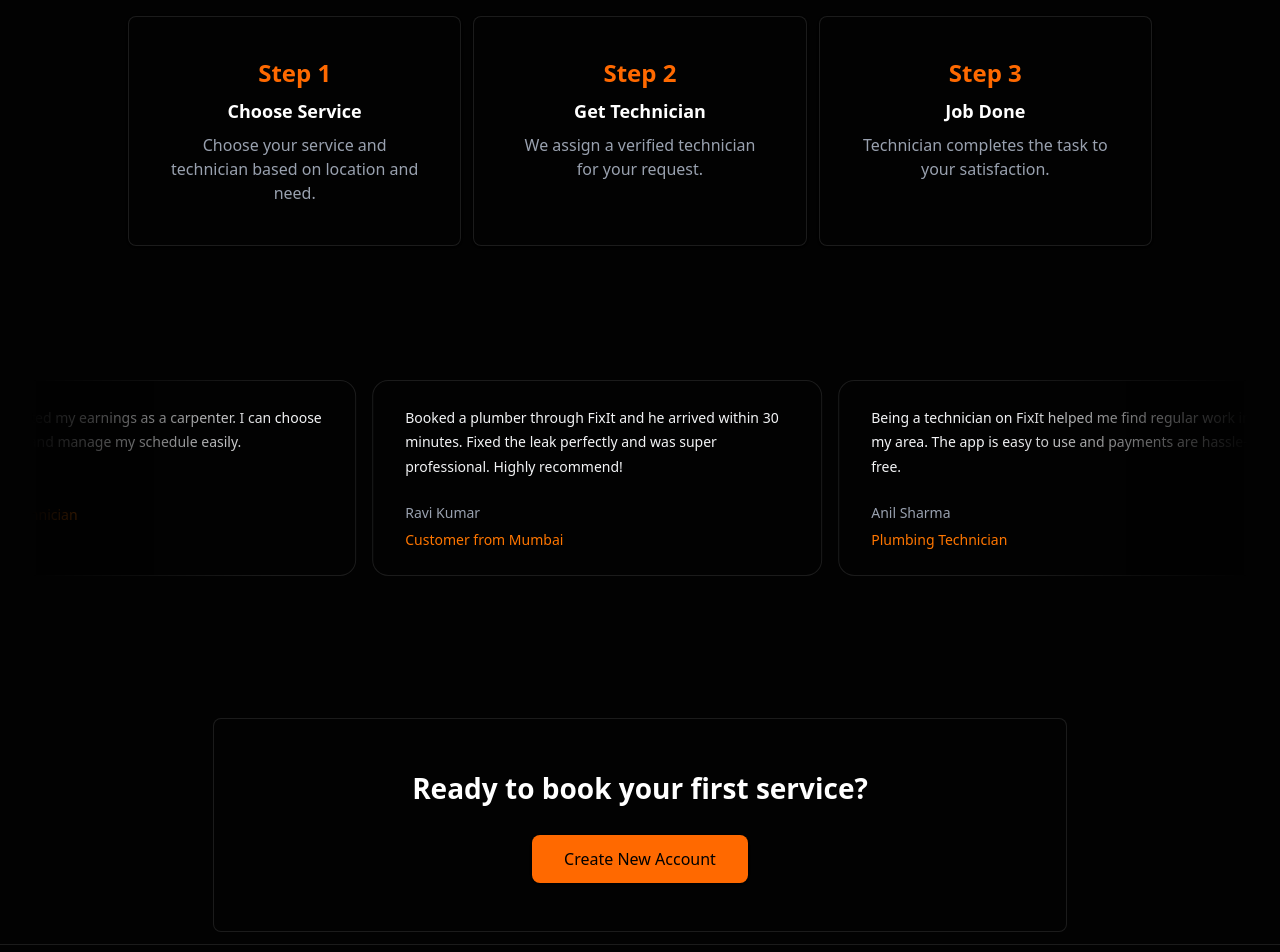
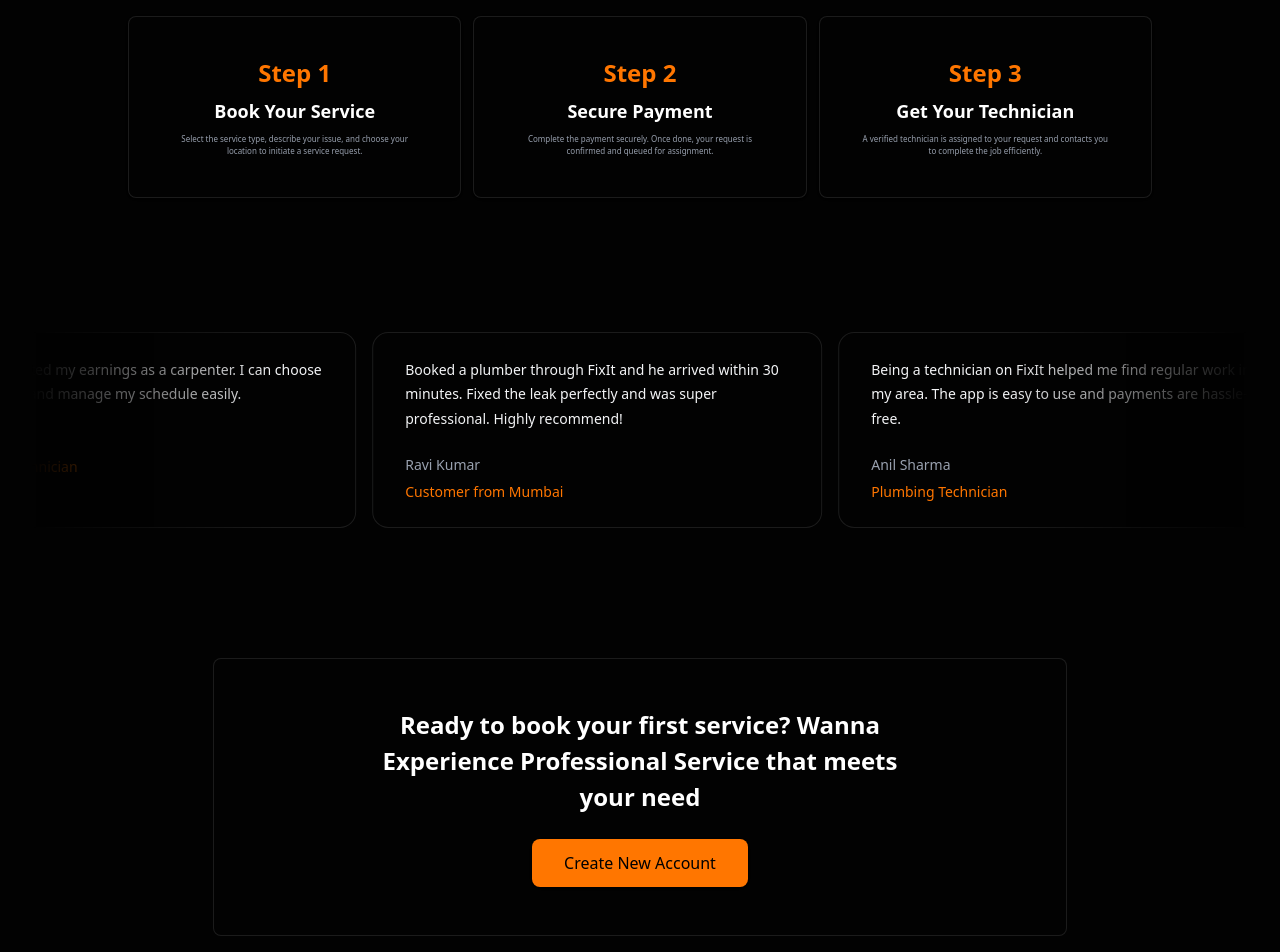
Before and after one commit to SwapniL1563/fix-it, a Next.js app: page / in a window 1280 px wide. Shown: the part 1300-2252 px from the top of the page. Built offline with nearby package versions, Linux system fonts and the light colour scheme.

Commit message:
feat:final changes

```diff
--- a/app/layout.tsx
+++ b/app/layout.tsx
@@ -25,7 +25,7 @@ export default function RootLayout({
   children: React.ReactNode;
 }>) {
   return (
-    <html lang="en" className="dark" suppressHydrationWarning>
+    <html lang="en" className="dark">
       <body>
         <Providers>
           {children}
--- a/app/page.tsx
+++ b/app/page.tsx
@@ -10,10 +10,7 @@ export default function Home() {
       <div className="z-20 relative">
       <main className="min-h-screen min-w-full  text-gray-800 ">
       <section className="bg-black min-w-full text-center pt-44 pb-32 md:pt-52 md:pb-40 px-6 flex flex-col justify-center overflow-hidden  items-center relative">
-        {/* <Image src="/bgbg.png" className="absolute w-full h-full z-0 opacity-30" alt="img"  height={1000} width={1000}/> */}
-      <video
-      src="/bg-vid.mp4"
-      className="absolute inset-0 w-full h-full object-cover z-0 opacity-40" autoPlay muted loop></video>
+      <video src="/bg-vid.mp4" className="absolute inset-0 w-full h-full object-cover z-0 opacity-40" autoPlay muted loop></video>
 
       <div className="absolute inset-0 z-0">
       <div className="absolute inset-0 bg-gradient-to-r from-black/70 via-transparent to-black/70 opacity-90"></div>
@@ -43,7 +40,7 @@ export default function Home() {
       </section>
 
       <section id="services" className="py-16 relative bg-[#020202]">
-        <h2 className="text-[1.65rem] md:text-[1.75rem] font-bold text-center mb-4 md:mb-8 text-white">Our Services</h2>
+        <h2 className="text-[1.65rem] md:text-[1.75rem] font-bold text-center mb-4 md:mb-8 text-white">Services We Provide</h2>
         <div className="grid grid-cols-2 md:grid-cols-3 lg:grid-cols-3 gap-2 md:gap-3 w-[90%] md:max-w-5xl mx-auto z-20">
           {[
             { name: "Plumbing", icon: "🔧" },
@@ -66,18 +63,17 @@ export default function Home() {
       <section id="work" className="pt-10 pb-8 md:px-6 text-center bg-[#020202]">
         <h2 className="text-[1.65rem] md:text-[1.75rem] font-bold mb-4 md:mb-8 text-white">How It Works</h2>
         <div className="grid grid-cols-1 md:grid-cols-3 gap-2 md:gap-3 w-[90%] max-w-5xl mx-auto ">
-          {[
-            { step: "1", title: "Choose Service", desc: "Choose your service and technician based on location and need." },
-            { step: "2", title: "Get Technician", desc: "We assign a verified technician for your request." },
-            { step: "3", title: "Job Done", desc: "Technician completes the task to your satisfaction." },
-          ].map((item) => (
+          {[ {  step: "1", title: "Book Your Service", desc: "Select the service type, describe your issue, and choose your location to initiate a service request."},
+             {  step: "2", title: "Secure Payment", desc: "Complete the payment securely. Once done, your request is confirmed and queued for assignment."},
+             {  step: "3", title: "Get Your Technician", desc: "A verified technician is assigned to your request and contacts you to complete the job efficiently."},
+            ].map((item) => (
             <div
               key={item.step}
               className="bg-neutral-950/10 border hover:border-[#ff7600]/30 rounded-md shadow p-8 md:p-10 hover:shadow-md transition sm:w-[90%] md:w-full"
             >
-              <div className="text-xl md:text-2xl font-bold text-orange-500 mb-2">Step {item.step}</div>
+              <div className="text-xl md:text-2xl font-bold text-[#ff7600] mb-2">Step {item.step}</div>
               <h3 className="md:text-lg font-semibold mb-2 text-white">{item.title}</h3>
-              <p className="text-sm md:text-base text-gray-400">{item.desc}</p>
+              <p className="text-sm md:text-[0.5rem] md:text-base text-gray-400">{item.desc}</p>
             </div>
           ))}
         </div>
@@ -87,14 +83,14 @@ export default function Home() {
         <Testimonials/>
       </section>
 
-      <section id="contact" className="text-center pt-8 pb-4 md:pt-10 md:pb-3 bg-[#020202] flex justify-center items-center">
-        <div className="w-[90%] md:w-2/3 p-8 md:p-12 bg-neutral-950/10 border rounded-md">
-          <h2 className="text-lg md:text-[1.75rem] font-bold text-white">
-          Ready to book your first service?
+      <section id="contact" className="text-center pt-8 pb-4 md:pt-7 md:pb-5 bg-[#020202] flex justify-center items-center">
+        <div className="w-[90%] md:w-2/3 p-8 md:p-12 bg-neutral-950/10 border rounded-md flex flex-col justify-center items-center">
+          <h2 className="md:text-[1.5rem] font-bold text-white md:w-[70%] text-center">
+          Ready to book your first service? Wanna Experience Professional Service that meets your need
         </h2>
         <Link
           href="/signup"
-          className="mt-6 inline-block px-8 py-3 bg-orange-500 text-black font-medium rounded-md shadow hover:bg-orange-600 transition"
+          className="mt-6 inline-block px-8 py-3 bg-[#ff7600] text-black font-medium rounded-md shadow hover:bg-[#ff6a00] transition"
         >
           Create New Account
         </Link>
--- a/components/AdminBookings.tsx
+++ b/components/AdminBookings.tsx
@@ -132,13 +132,13 @@ export default function AdminBookings({ bookings, refresh }: Props) {
                   <>
                     <button
                       onClick={() => updateStatus(b.id, "COMPLETED")}
-                      className="px-3 py-2 bg-green-600 rounded text-white hover:bg-green-700"
+                      className="px-3 py-2 bg-green-600 rounded text-black font-medium hover:bg-green-700"
                     >
                       Mark Completed
                     </button>
                     <button
                       onClick={() => updateStatus(b.id, "CANCELLED")}
-                      className="px-3 py-2 bg-red-600 rounded text-white hover:bg-red-700"
+                      className="px-3 py-2 bg-red-600 rounded text-black font-medium hover:bg-red-700"
                     >
                       Cancel
                     </button>
--- a/components/AdminTechnicians.tsx
+++ b/components/AdminTechnicians.tsx
@@ -146,14 +146,14 @@ export default function AdminTechnicians({
                 <button
                   onClick={() => verifyTech(tech.id)}
                   disabled={loadingId === tech.id}
-                   className="w-full md:w-1/2 text-sm md:text-base md:auto px-4 py-2 text-green-400 border-1 border-green-500/40 bg-green-500/20 font-medium rounded transition"
+                   className="w-full md:w-1/2 text-sm md:text-base md:auto px-4 py-2 text-green-400 border-1 border-green-500/40 bg-green-500/20 font-medium  rounded transition"
                 >
                   {loadingId === tech.id ? "Verifying..." : "Verify"}
                 </button>
               )}
               <button
                 onClick={() => deleteTech(tech.id)}
-                className="w-full md:w-1/2 text-sm md:text-base md:auto px-4 py-2 bg-[#ff7600] text-black font-medium rounded transition"
+                className="w-full md:w-1/2 text-sm md:text-base md:auto px-4 py-2 bg-[#ff7600] hover:bg-[#ff6a00] text-black font-medium rounded transition"
               >
                 Delete
               </button>
--- a/components/AdminUsers.tsx
+++ b/components/AdminUsers.tsx
@@ -78,7 +78,7 @@ export default function AdminUsers({ users, refresh }: AdminUsersProps) {
               <button
                 onClick={() => deleteUser(user.id)}
                 disabled={loadingId === user.id}
-                className="mt-3 px-3 py-2 bg-[#ff7600] text-black rounded transition font-medium"
+                className="mt-3 px-3 py-2 bg-[#ff7600] hover:bg-[#ff6a00] text-black rounded transition font-medium"
               >
                 {loadingId === user.id ? "Deleting..." : "Delete"}
               </button>
--- a/components/BookingCancelModal.tsx
+++ b/components/BookingCancelModal.tsx
@@ -21,7 +21,7 @@ export default function BookingCancelModal({
               onConfirm();
               onClose();
             }}
-            className="px-3 py-1 bg-[#ff7600] text-black font-medium rounded"
+            className="px-3 py-1 bg-[#ff7600] hover:bg-[#ff6a00] text-black font-medium rounded"
           >
             Yes, Cancel
           </button>
--- a/components/BookingCardCustomer.tsx
+++ b/components/BookingCardCustomer.tsx
@@ -1,3 +1,4 @@
+"use client"
 import { useState } from "react";
 import ReviewModal from "./ReviewModal";
 
--- a/components/BookingModal.tsx
+++ b/components/BookingModal.tsx
@@ -66,7 +66,7 @@ export default function BookingModal({ technicianId, onClose, onBooked }: Bookin
           <button
             onClick={createBooking}
             disabled={loading}
-            className="px-4 py-2 bg-[#ff7600] text-black font-medium rounded"
+            className="px-4 py-2 bg-[#ff7600] hover:bg-[#ff6a00] text-black font-medium rounded"
           >
             {loading ? "Redirecting..." : "Confirm & Pay"}
           </button>
--- a/components/CustomerDashboardContent.tsx
+++ b/components/CustomerDashboardContent.tsx
@@ -92,7 +92,8 @@ export default function CustomerDashboardContent() {
 
   return (
     <div className="w-full min-h-full md:p-1 py-2 md:py-4 relative overflow-hidden">
-      <h1 className="md:text-lg px-1 md:mb-1">Welcome back, {session?.user?.name}</h1>
+      <h1 className="md:text-lg px-1 md:mb-1">Welcome back, {session?.user?.name ? ( <h1>Welcome, {session.user.name}</h1>) : (
+      <h1 className="text-2xl font-semibold">Loading...</h1>)}</h1>
 
       <BookingStatsCustomer bookings={bookings} />
 
@@ -122,7 +123,7 @@ export default function CustomerDashboardContent() {
 
         <button
           onClick={fetchTechnicians}
-          className="px-3 text-sm md:text-base md:px-4 py-2 md:py-3 rounded bg-[#ff7600] w-full md:w-auto text-black font-medium cursor-pointer"
+          className="px-3 text-sm md:text-base md:px-4 py-2 md:py-3 rounded bg-[#ff7600] hover:bg-[#ff6a00] w-full md:w-auto text-black font-medium cursor-pointer"
         >
           Apply filters
         </button>
@@ -151,7 +152,7 @@ export default function CustomerDashboardContent() {
               <StarRating rating={parseFloat(item.avgRating)} />
               <button
                 onClick={() => setSelectedTech(item.id)}
-                className="text-sm md:text-base mt-3 px-3 py-2 w-full md:w-auto rounded bg-[#ff7600] text-black font-medium"
+                className="text-sm md:text-base mt-3 px-3 py-2 w-full md:w-auto rounded bg-[#ff7600] hover:bg-[#ff6a00] text-black font-medium"
               >
                 Book appointment
               </button>
```
